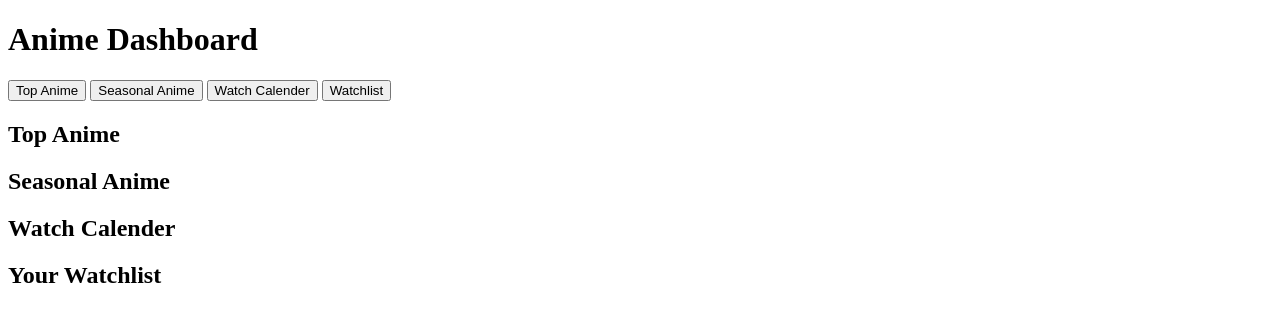
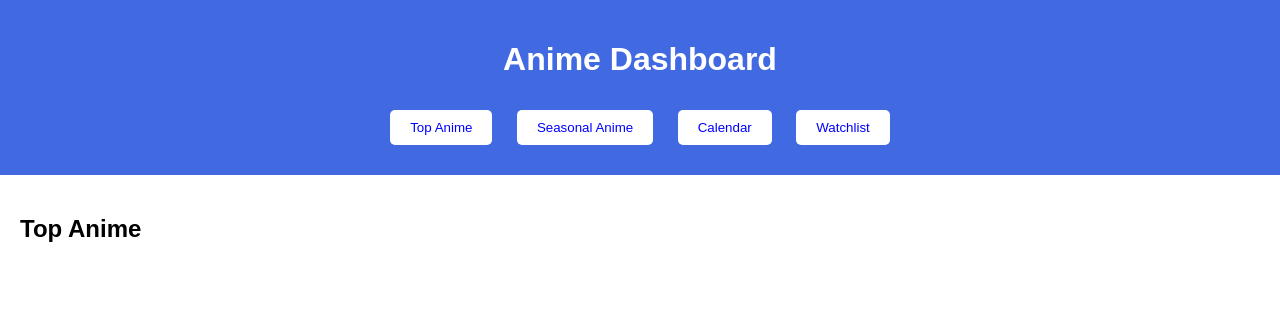
Before and after one commit to jackyx00/SBA308A_JavaScript_Web_Application, a plain HTML site: page index.html in a window 1280 px wide. Both pictures are taken after a click on the button "Top Anime". Drawn offline with nearby package versions, Linux system fonts and the light colour scheme.

Commit message:
basicFrame

```diff
--- a/index.html
+++ b/index.html
@@ -1,37 +1,39 @@
 <!DOCTYPE html>
 <html lang="en">
-<head>
-    <meta charset="UTF-8">
-    <meta name="viewport" content="width=device-width, initial-scale=1.0">
+  <head>
+    <meta charset="UTF-8" />
+    <meta name="viewport" content="width=device-width, initial-scale=1.0" />
     <title>MyAnimeList</title>
-    <link rel="stylesheet" href="style.css">
-</head>
-<body>
+    <link rel="stylesheet" href="style.css" />
+    <script src="https://cdn.jsdelivr.net/npm/axios/dist/axios.min.js"></script>
+  </head>
+  <body>
     <header>
       <h1>Anime Dashboard</h1>
-      <nav id="top-menu">
-        <button>Top Anime</button>
-        <button>Seasonal Anime</button>
-        <button>Watch Calender</button>
-        <button>Watchlist</button>
+      <nav>
+        <button class="nav-btn top">Top Anime</button>
+        <button class="nav-btn season">Seasonal Anime</button>
+        <button class="nav-btn calendar">Calendar</button>
+        <button class="nav-btn watchlist">Watchlist</button>
       </nav>
     </header>
 
     <main>
-      <section>
+      <section class="section top active">
         <h2>Top Anime</h2>
+        <div id="top-anime" class="anime-grid"></div>
       </section>
-      <section>
+      <section class="section season">
         <h2>Seasonal Anime</h2>
       </section>
-      <section>
+      <section class="section calendar">
         <h2>Watch Calender</h2>
       </section>
-      <section>
+      <section class="section watchlist">
         <h2>Your Watchlist</h2>
       </section>
     </main>
 
     <script src="script.js"></script>
-</body>
+  </body>
 </html>
--- a/script.js
+++ b/script.js
@@ -0,0 +1,28 @@
+// Jikan API
+const api = "https://api.jikan.moe/v4";
+
+// Local storage for follow and watchlist
+//let followed = JSON.parse(localStorage.getItem("followed")) || [];
+//let watchlist = JSON.parse(localStorage.getItem("watchlist")) || [];
+
+// Hide all sections
+function hideAllSections() {
+  document.querySelectorAll(".section").forEach(sec => {
+    sec.classList.remove("active");
+  });
+}
+
+// Attach event listeners to nav buttons
+document.querySelectorAll(".nav-btn").forEach(btn => {
+  btn.addEventListener("click", () => {
+    // Each button class matches a section
+    const sectionClass = [...btn.classList].find(c =>
+      ["top", "season", "calendar", "watchlist"].includes(c)
+    );
+
+    if (sectionClass) {
+      hideAllSections();
+      document.querySelector(`.section.${sectionClass}`).classList.add("active");
+    }
+  });
+});
--- a/style.css
+++ b/style.css
@@ -0,0 +1,36 @@
+body {
+  font-family: Arial, sans-serif;
+  background: white;
+  margin: 0;
+  padding: 0;
+}
+
+header {
+  background: royalblue;
+  color: white;
+  padding: 20px;
+  text-align: center;
+}
+
+nav button {
+  margin: 10px;
+  padding: 10px 20px;
+  border: none;
+  background: white;
+  color: blue;
+  cursor: pointer;
+  border-radius: 5px;
+}
+
+nav button:hover {
+  background: gold;
+}
+
+.section {
+  display: none;
+  padding: 20px;
+}
+
+.section.active {
+  display: block;
+}
```
